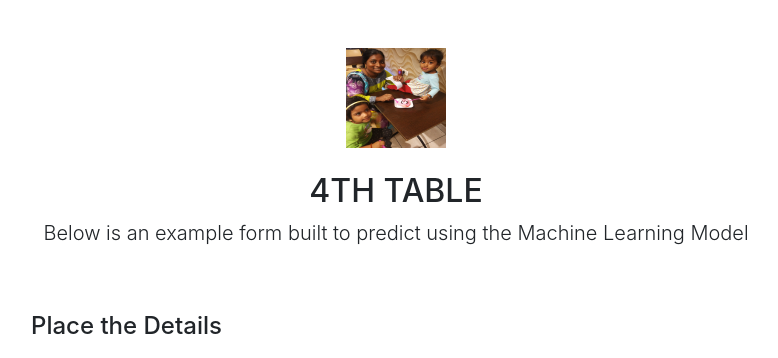
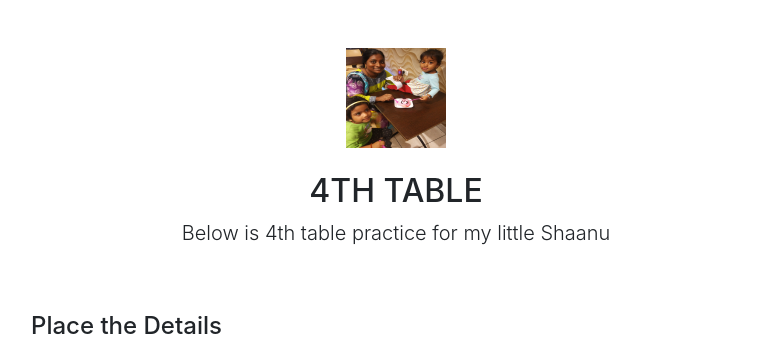
Before and after one commit to hareshkm999/math-table-for-my-kid, a Flask app: page / in a window 1280 px wide. Shown: the top 358 px of the page, without its empty margins (244-1022 px from the left). Run offline with Flask 2, Linux system fonts and the light colour scheme; some libraries are stand-ins or nearby versions.

Commit message:
Update index.html

```diff
--- a/templates/index.html
+++ b/templates/index.html
@@ -13,7 +13,7 @@
          <div class="py-5 text-center">
             <img class="d-block mx-auto mb-4" src="/static/img/IMG_20190908_201516.png" alt="">
             <h2>4TH TABLE</h2>
-            <p class="lead">Below is an example form built to predict using the Machine Learning Model</p>
+            <p class="lead">Below is 4th table practice for my little Shaanu</p>
          </div>
          <div class="row">
             <div class="col-md-2">
```
